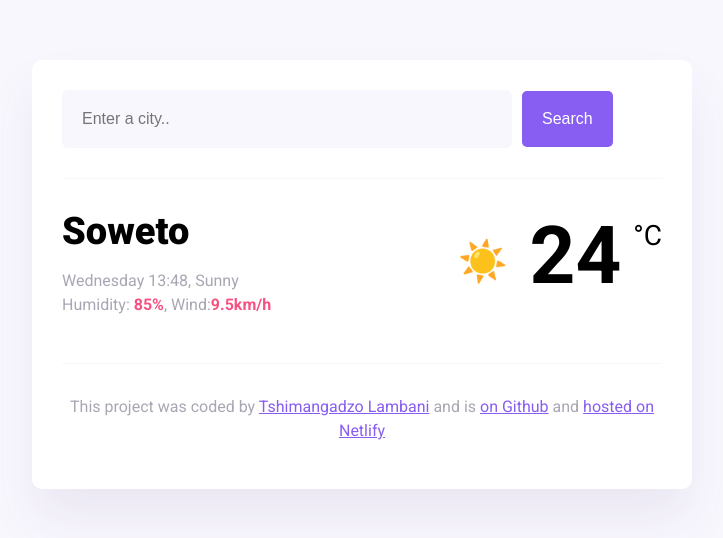
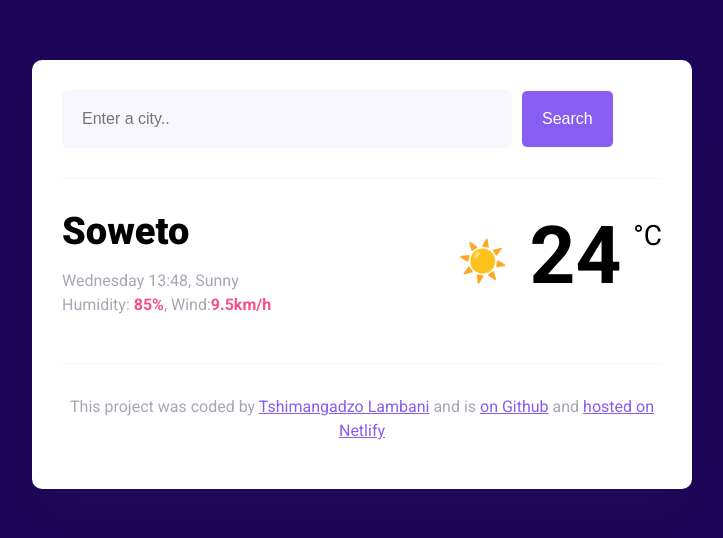
Before and after one commit to Tshima101/plus-weather-project, a plain HTML site: page git.html in a window 1280 px wide. Shown: the whole page, without its empty margins (278-1001 px from the left). Drawn offline with nearby package versions, Linux system fonts and the light colour scheme.

Commit message:
Background color update

```diff
--- a/style.css
+++ b/style.css
@@ -1,5 +1,5 @@
 body {
-  background: #f9f7fe;
+  background: #1d0657;
   font-family: "Roboto", sans-serif;
 }
 
```
